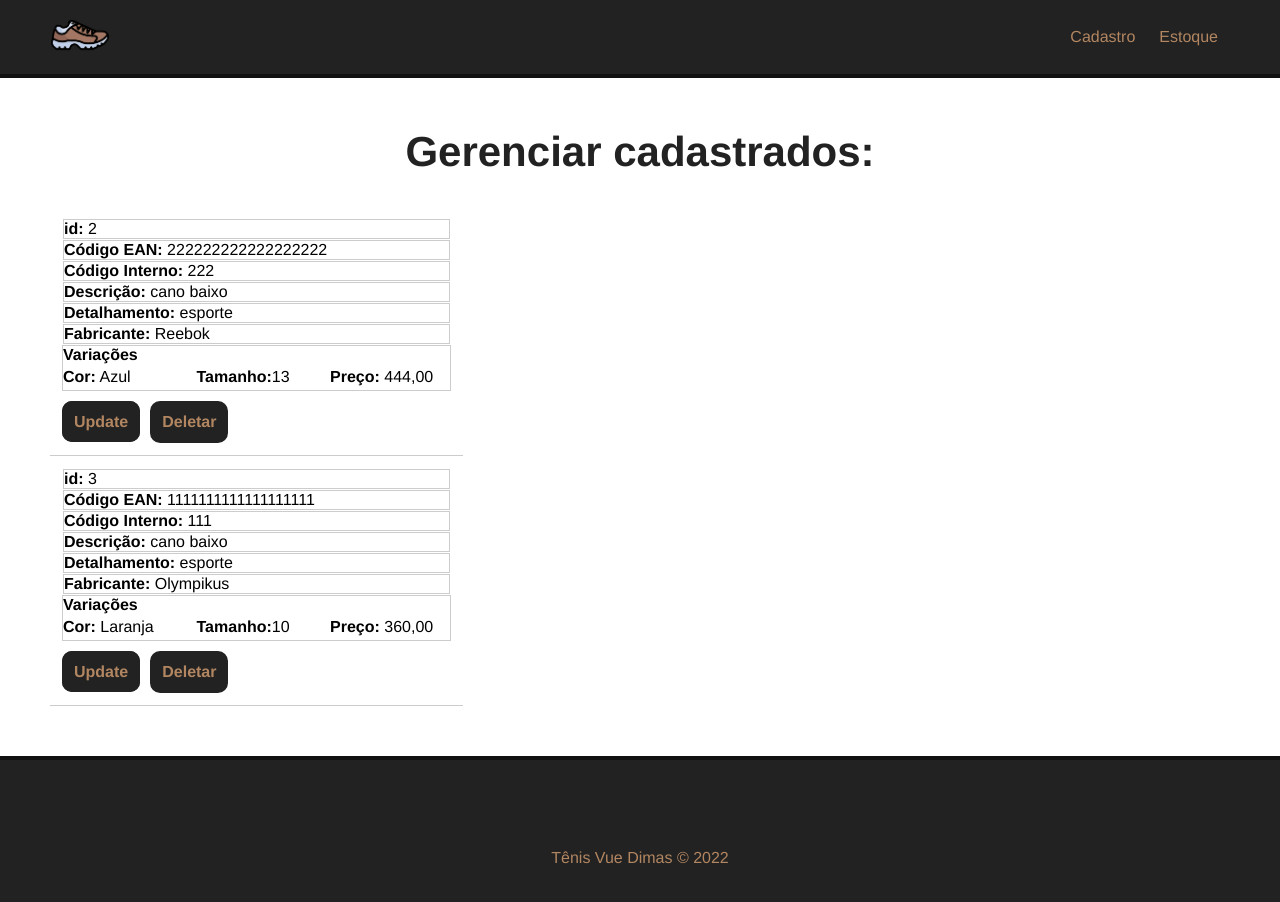
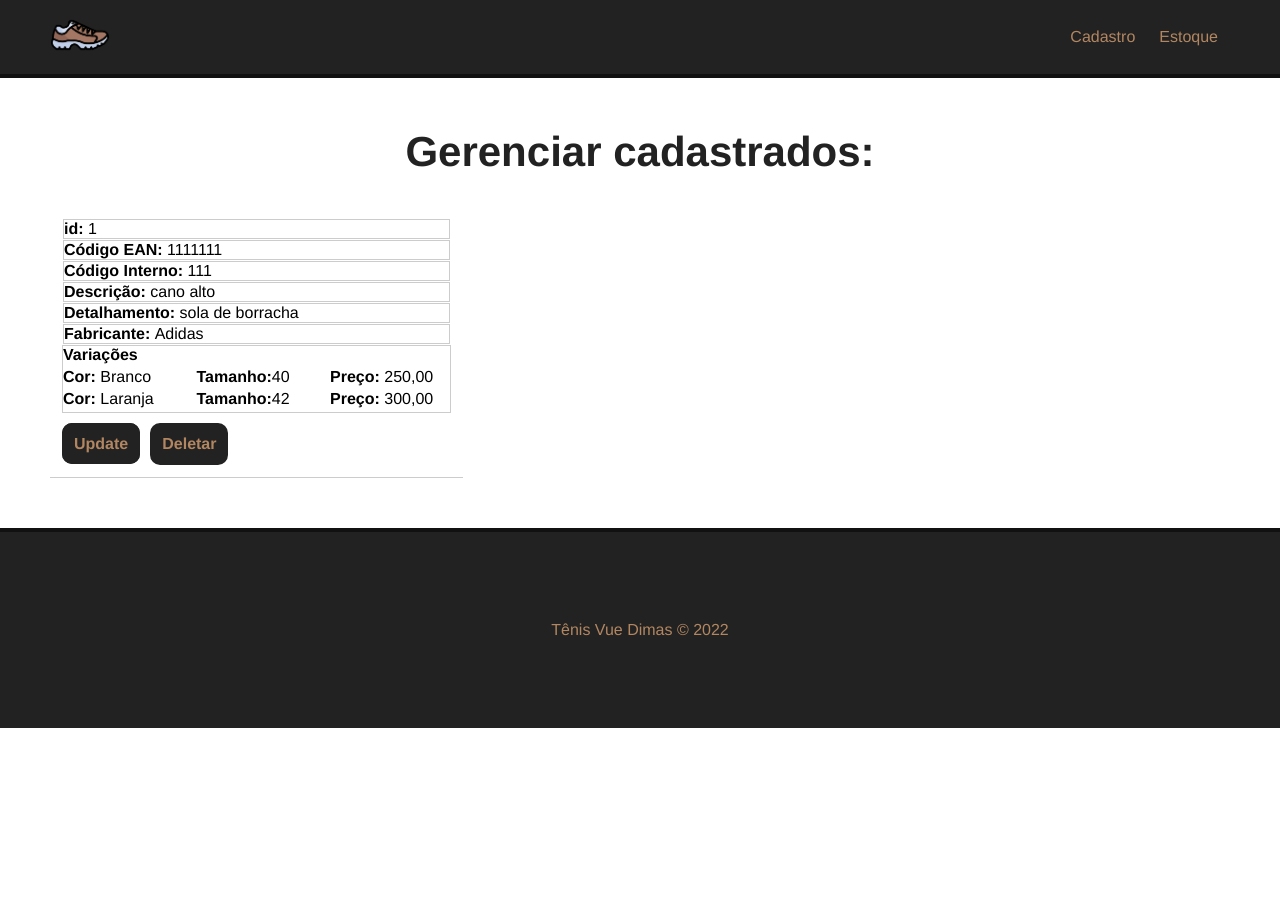
Before and after one commit to dimascapelari/tenis-vue-dimas, a Vue app: page /pedidos in a window 1280 px wide. Shown: the top 902 px of the page. After the commit the page ends 800 px from the top, so only its background shows below. Built offline with nearby package versions, Linux system fonts and the light colour scheme; data requests are answered from the project's data file.

Commit message:
DataTable - Primevue

```diff
--- a/db/db.json
+++ b/db/db.json
@@ -149,34 +149,24 @@
   },
   "produtos": [
     {
-      "ean": "222222222222222222",
-      "descricao": "cano baixo",
-      "detalhamento": "esporte",
-      "fabricante": "010re",
-      "codigointerno": "222",
-      "variacoes": [
-        {
-          "cor": "#0000FF",
-          "tamanho": "42",
-          "preco": "444,00"
-        }
-      ],
-      "id": 2
-    },
-    {
-      "ean": "1111111111111111111",
-      "descricao": "cano baixo",
-      "detalhamento": "esporte",
-      "fabricante": "009ol",
+      "ean": "1111111",
+      "descricao": "cano alto",
+      "detalhamento": "sola de borracha",
+      "fabricante": "002ad",
       "codigointerno": "111",
       "variacoes": [
         {
-          "cor": "#FF4500",
-          "tamanho": "39",
-          "preco": "360,00"
+          "cores": 1,
+          "tamanhos": 11,
+          "preco": "250,00"
+        },
+        {
+          "cores": 2,
+          "tamanhos": 13,
+          "preco": "300,00"
         }
       ],
-      "id": 3
+      "id": 1
     }
   ]
 }
--- a/src/components/Dashboard.vue
+++ b/src/components/Dashboard.vue
@@ -38,7 +38,7 @@
           >
             <div class="variacoes-cor">
               <template v-for="(cor, index) in cores" :key="index">
-                <template v-if="cor.codcor === variacao.cor"
+                <template v-if="cor.id === variacao.cores"
                   ><strong>Cor:</strong> {{ cor.tipo }}</template
                 >
               </template>
@@ -46,8 +46,8 @@
             <div class="variacoes-tamanho">
               <!-- <strong>Tamanho:</strong>{{ variacao.tamanho }} -->
               <div v-for="(tamanho, index) in tamanhos" :key="index">
-                <div v-if="tamanho.tipo === variacao.tamanho">
-                  <strong>Tamanho:</strong>{{ tamanho.id }}
+                <div v-if="tamanho.id === variacao.tamanhos">
+                  <strong>Tamanho:</strong>{{ tamanho.tipo }}
                 </div>
               </div>
             </div>
--- a/src/components/PedidoForm.vue
+++ b/src/components/PedidoForm.vue
@@ -77,8 +77,8 @@
         >
           <div class="variacoes-input-container">
             <label for="cores">Cores:</label>
-            <select name="cores" id="cores" v-model="variacao.cor">
-              <option v-for="cor in cores" :key="cor.id" :value="cor.codcor">
+            <select name="cores" id="cores" v-model="variacao.cores">
+              <option v-for="cor in cores" :key="cor.id" :value="cor.id">
                 {{ cor.tipo }}
               </option>
             </select>
@@ -86,11 +86,11 @@
 
           <div class="variacoes-input-container">
             <label for="tamanho">Tamanho:</label>
-            <select name="descricao" id="tamanho" v-model="variacao.tamanho">
+            <select name="descricao" id="tamanho" v-model="variacao.tamanhos">
               <option
                 v-for="tamanho in tamanhos"
                 :key="tamanho.id"
-                :value="tamanho.tipo"
+                :value="tamanho.id"
               >
                 {{ tamanho.tipo }}
               </option>
@@ -141,7 +141,7 @@
     <table>
       <!-- <DataTableComp></DataTableComp> -->
       <div>
-        <h2>DataTable</h2>
+        <h2>Variações</h2>
         <DataTable
           :value="products"
           editMode="row"
@@ -157,11 +157,16 @@
                 v-model="data[field]"
                 :options="cores"
                 optionLabel="tipo"
-                optionValue="tipo"
+                optionValue="id"
               />
             </template>
             <template #body="slotProps">
-              {{ slotProps.data.cores }}
+              <template v-for="(cor, index) in cores" :key="index">
+                <span v-if="slotProps.data.cores === cor.id">
+                  {{ cor.tipo }}
+                </span>
+              </template>
+              <!-- {{ slotProps.data.cores }} -->
             </template>
           </CompColumn>
           <!-- -------------------------------------- -->
@@ -170,13 +175,19 @@
               <!-- <InputText v-model="data[field]" /> -->
               <Dropdown
                 v-model="data[field]"
+                @change="chn"
                 :options="tamanhos"
                 optionLabel="tipo"
-                optionValue="tipo"
+                optionValue="id"
               />
             </template>
             <template #body="slotProps">
-              {{ slotProps.data.tamanhos }}
+              <template v-for="(tamanho, index) in tamanhos" :key="index">
+                <span v-if="slotProps.data.tamanhos === tamanho.id">
+                  {{ tamanho.tipo }}
+                </span>
+              </template>
+              <!-- {{ slotProps.data.tamanhos }} -->
             </template>
           </CompColumn>
           <!-- -------------------------------------- -->
@@ -222,22 +233,27 @@ export default {
       fabricante: null,
       msg: null,
       codigointerno: null,
-      variacoes: [{ cor: "", tamanho: "", preco: "" }],
+      variacoes: [{ cores: "", tamanhos: "", preco: "" }],
       txt: "DataTableComp",
       editingRows: [],
       products: null,
+      variacao: {},
     };
+  },
+  watch: {
+    editingRows() {
+      console.log(this.editingRows);
+    },
   },
   // funções
   methods: {
-    onRowEditSave(event) {
-      let { newData, index } = event;
-
-      this.products[index] = newData;
+    chn($event) {
+      console.log($event);
     },
     adicionarVariacao() {
-      const variacao = { cor: "", tamanho: "", preco: "" };
-      this.variacoes.push(variacao);
+      this.variacao = { cores: "", tamanhos: "", preco: "" };
+      this.variacoes.push(this.variacao);
+      console.log(this.variacoes);
     },
 
     removerVariacao(indexVariacao) {
@@ -245,11 +261,6 @@ export default {
         (variacao, index) => index !== indexVariacao
       );
     },
-    getProducts() {
-      this.products = this.variacoes;
-      // console.log(this.products[0]);
-    },
-
     // Puxa dos dados da API
     async getTenis() {
       const req = await fetch("http://localhost:3000/tenis");
@@ -273,6 +284,7 @@ export default {
         codigointerno: this.codigointerno,
         variacoes: this.variacoes,
       };
+      console.log(data);
 
       const dataJson = JSON.stringify(data);
 
@@ -299,6 +311,16 @@ export default {
       this.cor = "";
       this.tamanho = "";
       this.codigointerno = "";
+    },
+    // DataTable
+    onRowEditSave(event) {
+      let { newData, index } = event;
+
+      this.products[index] = newData;
+    },
+    getProducts() {
+      this.products = this.variacoes;
+      // console.log(this.products[0]);
     },
   },
   // executa funções depois de prontas
```
Also changed, not shown: src/components/DataTableComp.vue (+11 -1 lines).
